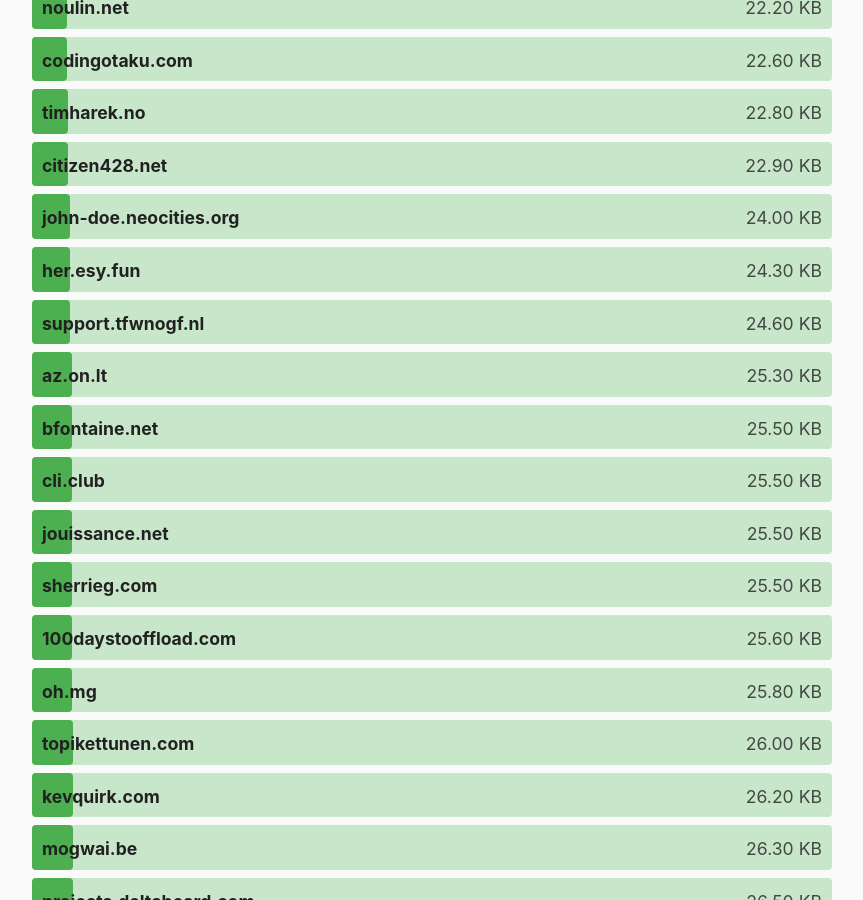
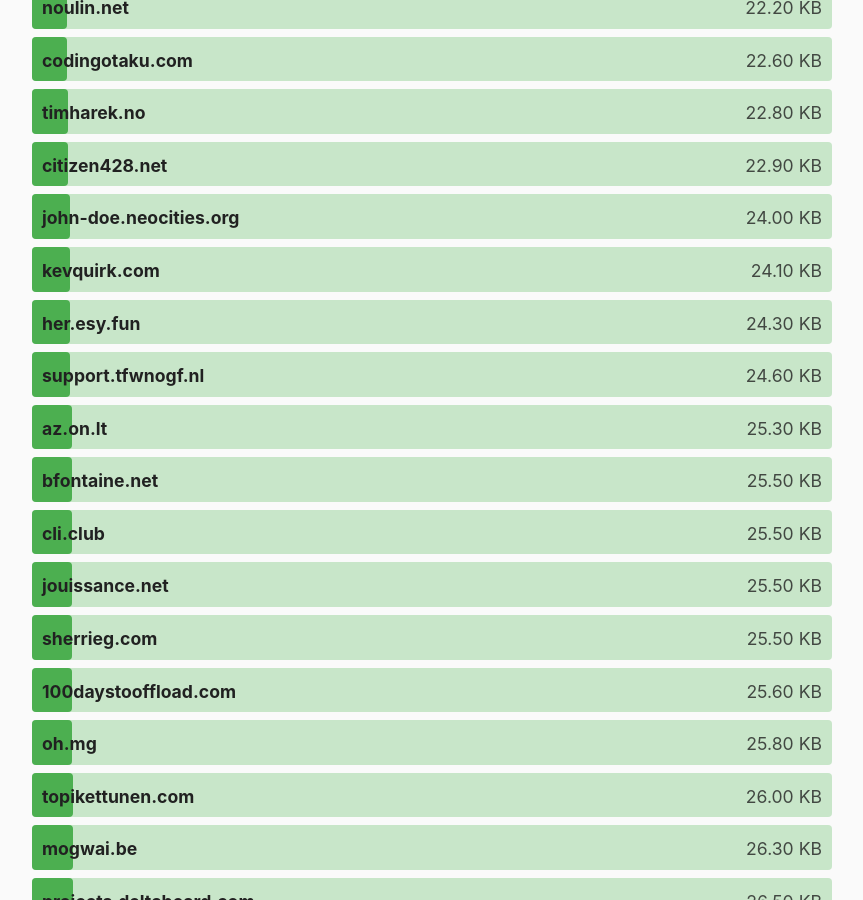
Before and after one commit to kevquirk/512kb.club, a Jekyll site: the page built from index.md, in a window 1280 px wide and 900 px high, scrolled down 8739 px. Shown: the whole window, without its empty margins (208-1071 px from the left). Built offline with Jekyll 4.4.1, drawn with Linux system fonts in a browser that asks for light colours.

Commit message:
update kevquirk.com

```diff
--- a/_data/sites.yml
+++ b/_data/sites.yml
@@ -1494,7 +1494,7 @@
 
 - domain: kevquirk.com
   url: https://kevquirk.com
-  size: 26.2
+  size: 24.1
   last_checked: 2023-03-22
 
 - domain: kidl.at
```
